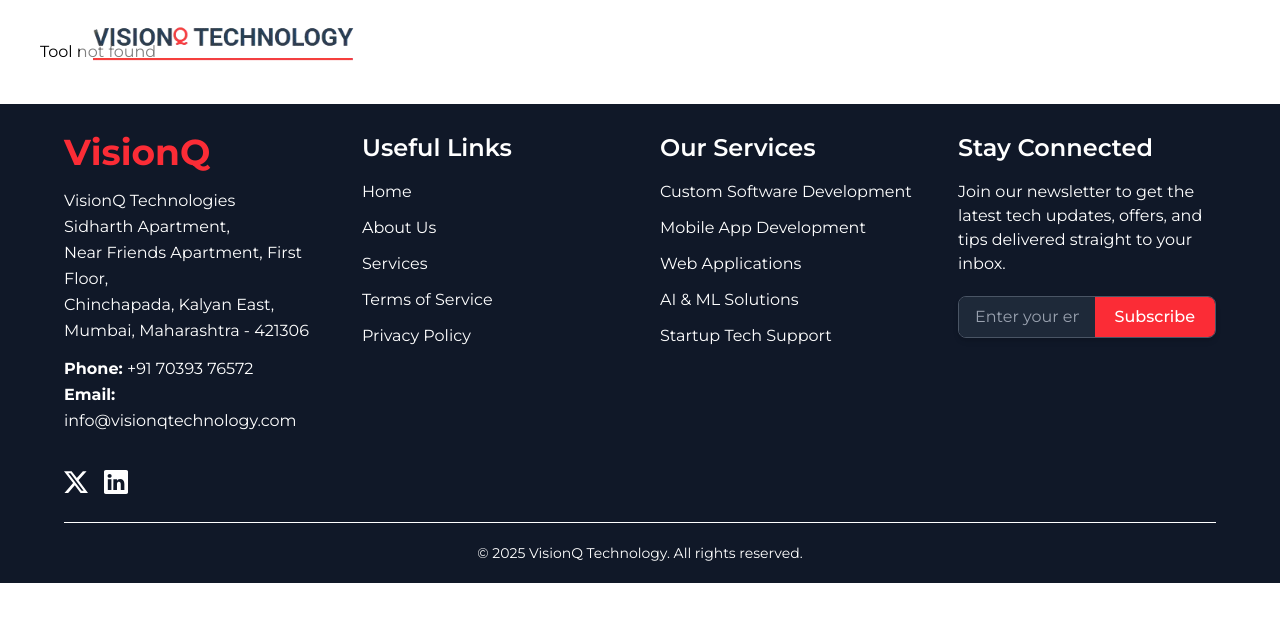
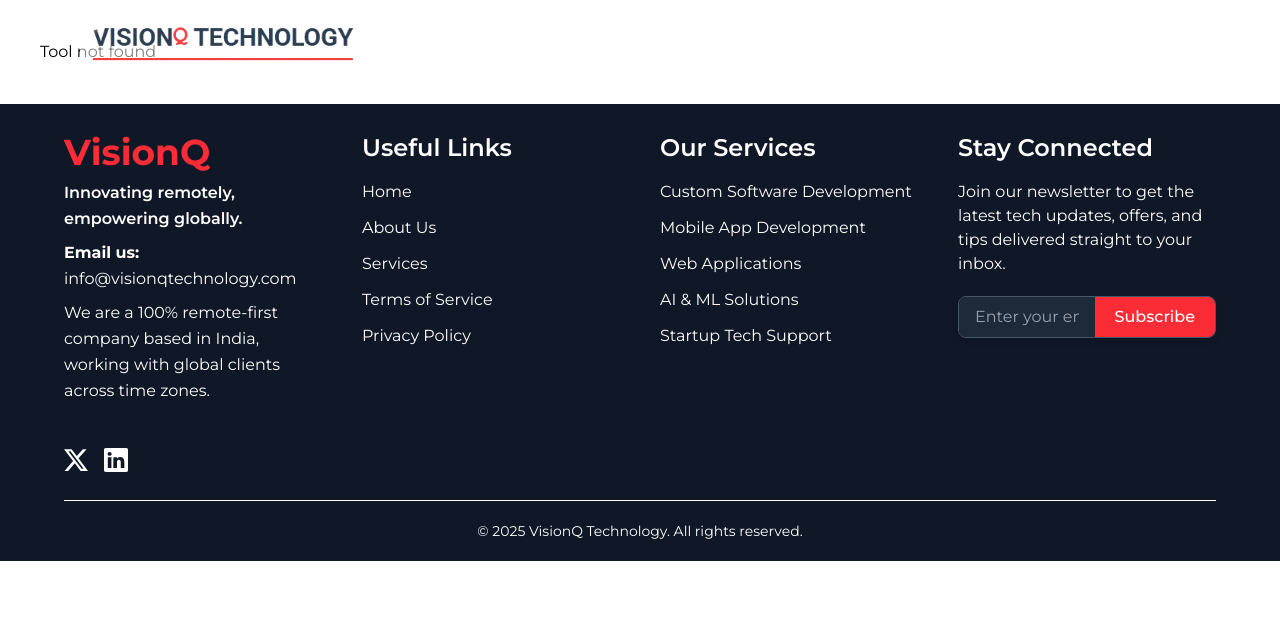
Before and after one commit to visionqtech/ViQ, a React (Vite) app: page /tools/1 in a window 1280 px wide. Shown: the top 622 px of the page. Built offline with nearby package versions, Linux system fonts and the light colour scheme.

Commit message:
Footer commit

```diff
--- a/src/components/Footer.jsx
+++ b/src/components/Footer.jsx
@@ -6,7 +6,7 @@
             <div className="grid lg:grid-cols-4 md:grid-cols-2 grid-cols-1 gap-10">
                 {/* Company Info */}
                 <div className="flex flex-col gap-5 text-base leading-relaxed">
-                    <div>
+                    {/* <div>
                         <h1 className="text-4xl font-bold mb-4 text-red-500">VisionQ</h1>
                         <p>
                             VisionQ Technologies <br />
@@ -16,7 +16,18 @@
                             Mumbai, Maharashtra - 421306
                         </p>
                         <p className="mt-3"><strong>Phone:</strong> +91 70393 76572</p>
-                        <p><strong>Email:</strong> info@visionqtechnology.com</p>
+                        <p><strong>Email us:</strong> info@visionqtechnology.com</p>
+                    </div> */}
+                    <div>
+                        <h1 className="text-4xl font-bold mb-2 text-red-500">VisionQ</h1>
+                        <p className="font-semibold mb-2">
+                            Innovating remotely,<br /> empowering globally.
+                        </p>
+                        {/* <p className="mt-3"><strong>Phone:</strong> +91 70393 76572</p> */}
+                        <p><strong>Email us:</strong> info@visionqtechnology.com</p>
+                        <p className="my-2">
+                            We are a 100% remote-first company based in India, working with global clients across time zones.
+                        </p>
                     </div>
                     <div className="flex gap-4 mt-4">
                         <a href="#" className="hover:text-red-400 transition"><BsTwitterX size={24} /></a>
```
